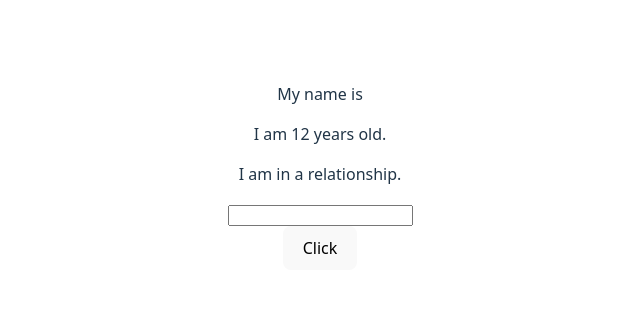
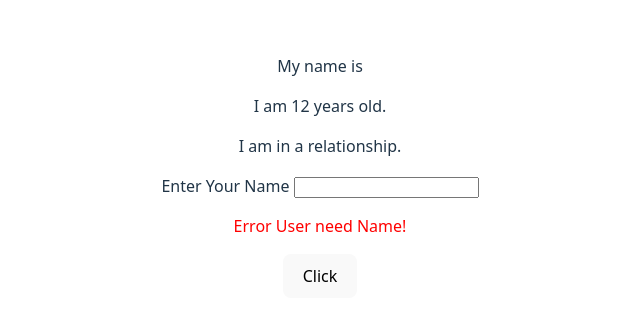
Before and after one commit to Uni-T17/React-Basic, a React (Vite) app in the folder 01-react-basic/: page / in a window 1280 px wide. Shown: the part 232-552 px from the top of the page, without its empty margins (320-960 px from the left). Built offline with nearby package versions, Linux system fonts and the light colour scheme.

Commit message:
Learn UseEffect

```diff
--- a/01-react-basic/src/App.jsx
+++ b/01-react-basic/src/App.jsx
@@ -1,4 +1,4 @@
-import { useState } from "react";
+import { useEffect, useState } from "react";
 import "./App.css";
 import TapButton from "./components/TapButton";
 
@@ -8,6 +8,11 @@ function App() {
     age: 12,
     isSingle: false,
   });
+  const [error, setError] = useState("");
+  useEffect(() => {
+    user.name ? setError("") : setError("Error User need Name!");
+  }, [user.name]);
+
   return (
     <>
       <div>
@@ -16,7 +21,7 @@ function App() {
         {user.isSingle ? <p>I am a Single.</p> : <p>I am in a relationship.</p>}
 
         <form>
-          <label htmlFor="myName"></label>
+          <label htmlFor="myName">Enter Your Name </label>
           <input
             type="text"
             id="myName"
@@ -26,6 +31,7 @@ function App() {
             }
           />
         </form>
+        {error && <p style={{ color: "red" }}>{error}</p>}
 
         <TapButton
           buttonName={"Click"}
```
